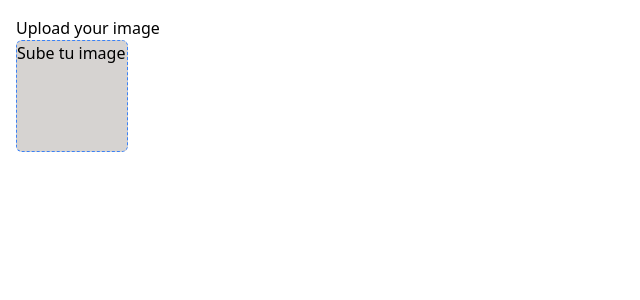
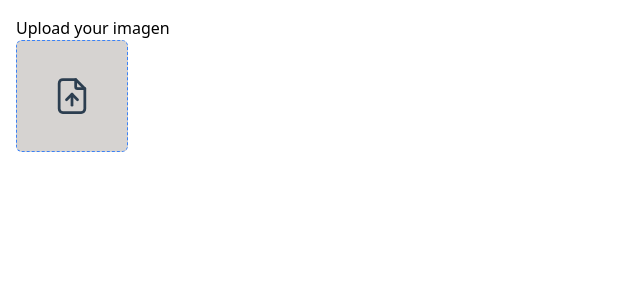
Before and after one commit to ardigc/paint, a React (Vite) app: page / in a window 1280 px wide. Shown: the top 300 px of the page, without its empty margins (0-640 px from the left). Built offline with nearby package versions, Linux system fonts and the light colour scheme; the HTML template or start-up script is replaced by a standard one.

Commit message:
Add icon

```diff
--- a/src/App.tsx
+++ b/src/App.tsx
@@ -7,14 +7,31 @@ function App() {
   }
   return (
     <div className="container mx-auto p-4">
-      <h2>Upload your image</h2>
+      <h2>Upload your imagen</h2>
       {/* Input para que el usuario suba una imagen */}
       <input ref={ref} type="file" className="hidden" />
       <div
-        className="w-28 h-28 border-dashed border border-blue-500 rounded-md bg-stone-300"
+        className="flex w-28 h-28 border-dashed border border-blue-500 rounded-md bg-stone-300 justify-center	items-center"
         onClick={clickHandler}
       >
-        Sube tu image
+        <svg
+          xmlns="http://www.w3.org/2000/svg"
+          className="icon icon-tabler icon-tabler-file-upload"
+          width="44"
+          height="44"
+          viewBox="0 0 24 24"
+          strokeWidth="1.5"
+          stroke="#2c3e50"
+          fill="none"
+          strokeLinecap="round"
+          strokeLinejoin="round"
+        >
+          <path stroke="none" d="M0 0h24v24H0z" fill="none" />
+          <path d="M14 3v4a1 1 0 0 0 1 1h4" />
+          <path d="M17 21h-10a2 2 0 0 1 -2 -2v-14a2 2 0 0 1 2 -2h7l5 5v11a2 2 0 0 1 -2 2z" />
+          <line x1="12" y1="11" x2="12" y2="17" />
+          <polyline points="9 14 12 11 15 14" />
+        </svg>
       </div>
       {/* Si el usuario ha subido una imagen, mostrarla */}
     </div>
```
